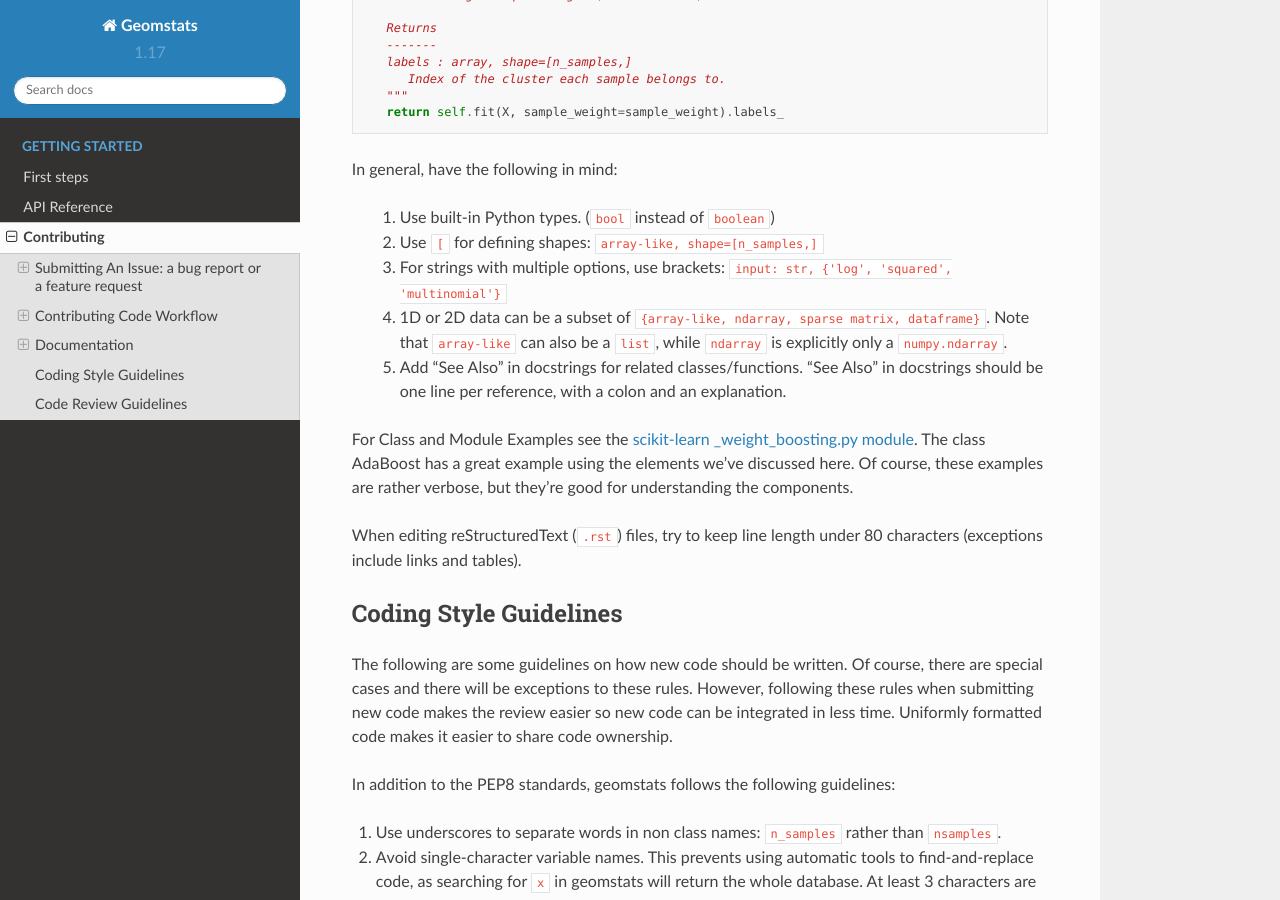
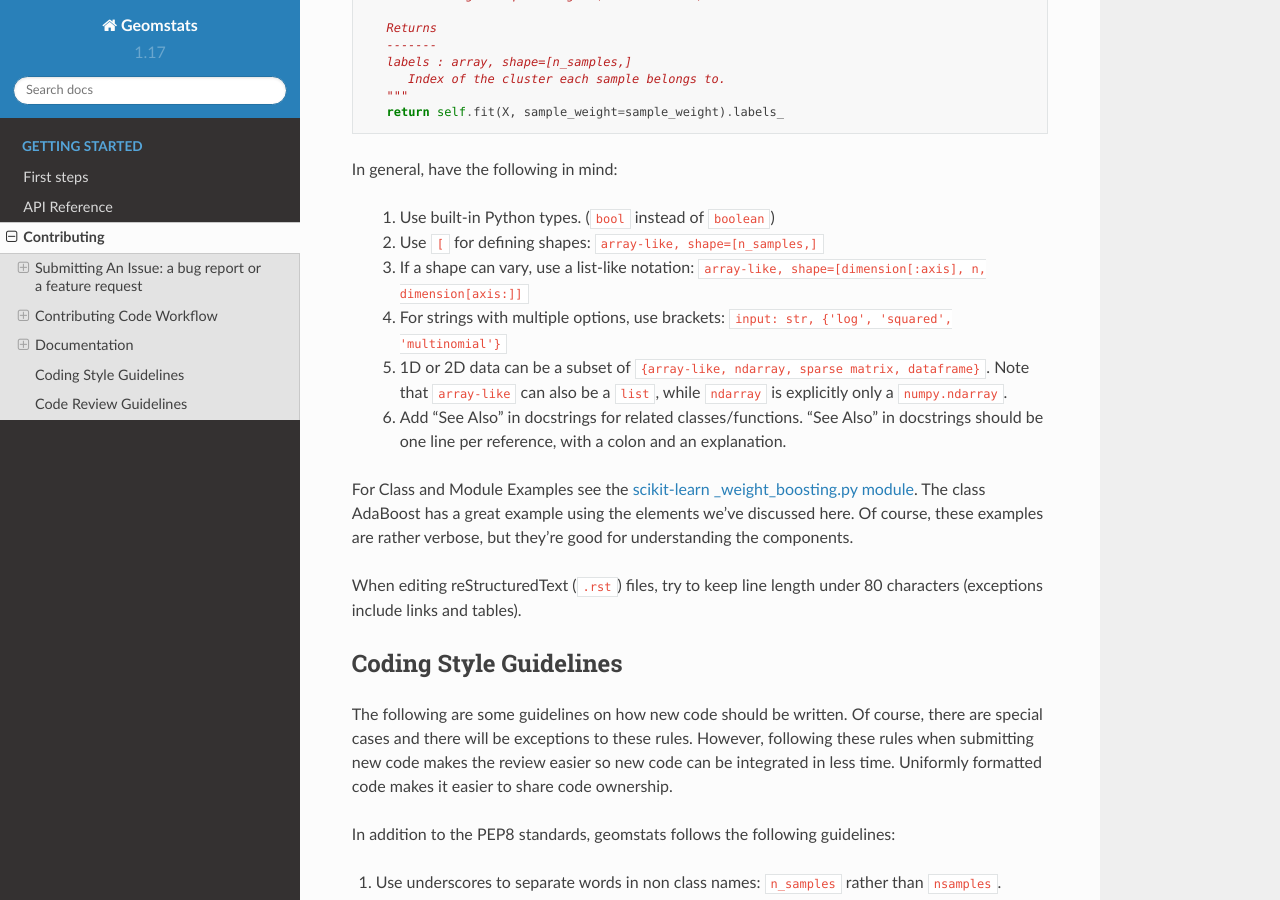
Before and after one commit to geomstats/geomstats, a Sphinx documentation site: the page built from docs/contributing.rst, in a window 1280 px wide and 900 px high, scrolled down 9179 px. Built offline with Sphinx 7.4.7 and the Read the Docs theme 2.0.0, drawn with Linux system fonts in a browser that asks for light colours.

Commit message:
Contributing guideline with array of variable shape

```diff
--- a/docs/contributing.rst
+++ b/docs/contributing.rst
@@ -518,20 +518,26 @@ In general, have the following in mind:
 
    2. Use ``[`` for defining shapes: ``array-like, shape=[n_samples,]``
 
-   3. For strings with multiple options, use brackets:
+   3. If a shape can vary, use a list-like notation:
+      ``array-like, shape=[dimension[:axis], n, dimension[axis:]]``
+
+   4. For strings with multiple options, use brackets:
       ``input: str, {'log', 'squared', 'multinomial'}``
 
-   4. 1D or 2D data can be a subset of
-      ``{array-like, ndarray, sparse matrix, dataframe}``. Note that ``array-like``
-      can also be a ``list``, while ``ndarray`` is explicitly only a ``numpy.ndarray``.
+   5. 1D or 2D data can be a subset of
+      ``{array-like, ndarray, sparse matrix, dataframe}``. Note that
+      ``array-like`` can also be a ``list``, while ``ndarray`` is explicitly
+      only a ``numpy.ndarray``.
 
-   5. Add "See Also" in docstrings for related classes/functions.
+   6. Add "See Also" in docstrings for related classes/functions.
       "See Also" in docstrings should be one line per reference,
       with a colon and an explanation.
 
-For Class and Module Examples see the `scikit-learn _weight_boosting.py module <https://github.com/scikit-learn/scikit-learn/blob/b194674c4/sklearn/ensemble/_weight_boosting.py#L285>`_.
-The class AdaBoost has a great example using the elements we’ve discussed here. Of course, these
-examples are rather verbose, but they’re good for understanding the components.
+For Class and Module Examples see the `scikit-learn _weight_boosting.py module
+<https://github.com/scikit-learn/scikit-learn/blob/b194674c4/sklearn/ensemble/_weight_boosting.py#L285>`_.
+The class AdaBoost has a great example using the elements we’ve discussed here.
+Of course, these examples are rather verbose, but they’re good for
+understanding the components.
 
 When editing reStructuredText (``.rst``) files, try to keep line length under
 80 characters (exceptions include links and tables).
@@ -581,8 +587,8 @@ guidelines:
    It makes the code harder to read as the origin of symbols is no
    longer explicitly referenced, but most important, it prevents
    using a static analysis tool like `pyflakes
-   <https://divmod.readthedocs.io/en/latest/products/pyflakes.html>`_ to automatically
-   find bugs in geomstats.
+   <https://divmod.readthedocs.io/en/latest/products/pyflakes.html>`_ to
+   automatically find bugs in geomstats.
 
 8. Avoid the use of ``import ... as`` and of ``from ... import foo, bar``,
    i.e. do not rename modules or modules' functions, because you would create
@@ -640,7 +646,8 @@ from high-level questions to a more detailed check-list.
   functions/classes/parameters well named and intuitively designed?
 
 - Are all public functions/classes and their parameters, return types, and
-  stored attributes named according to geomstats conventions and documented clearly?
+  stored attributes named according to geomstats conventions and documented
+  clearly?
 
 - Is every public function/class tested? Are a reasonable set of
   parameters, their values, value types, and combinations tested? Do
```
